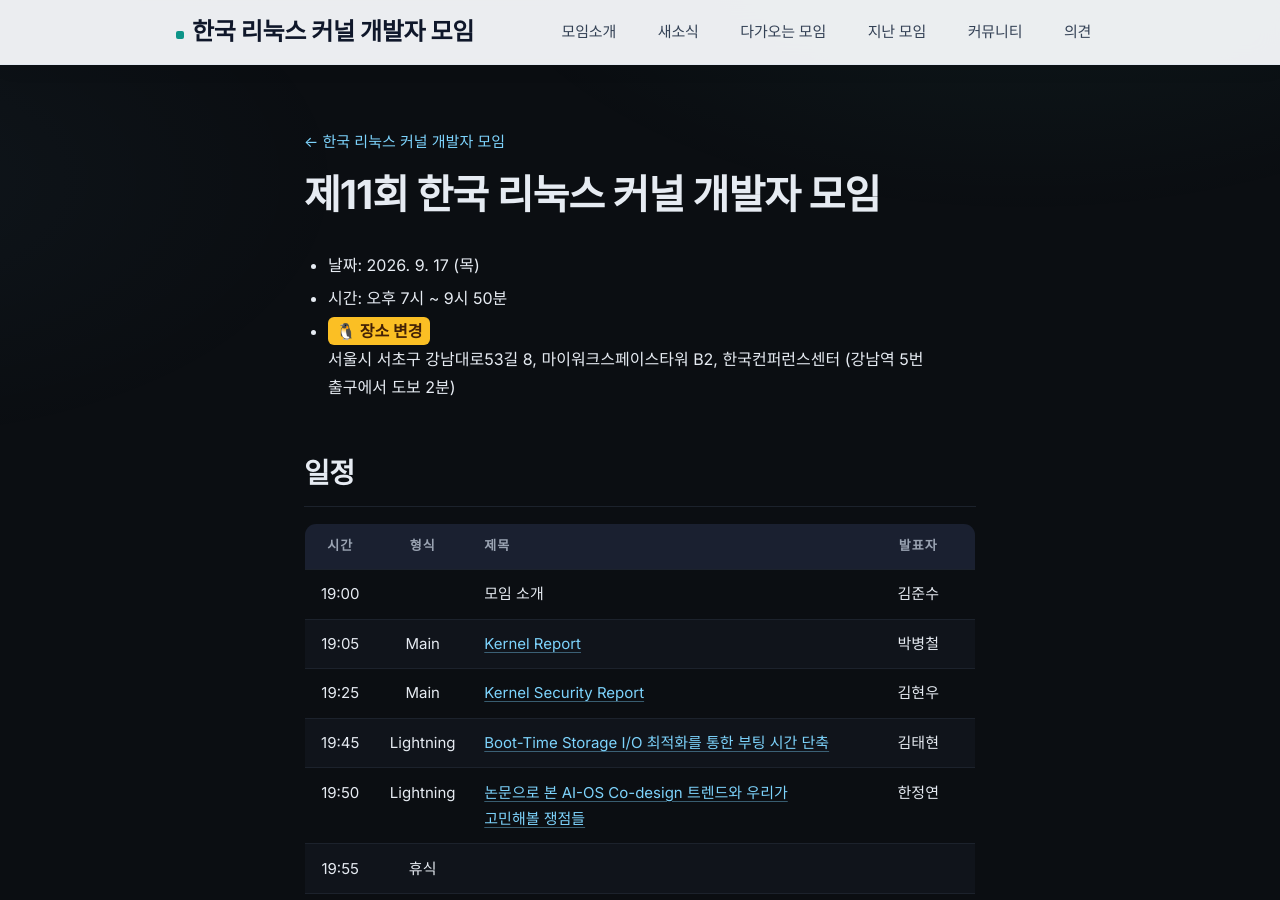
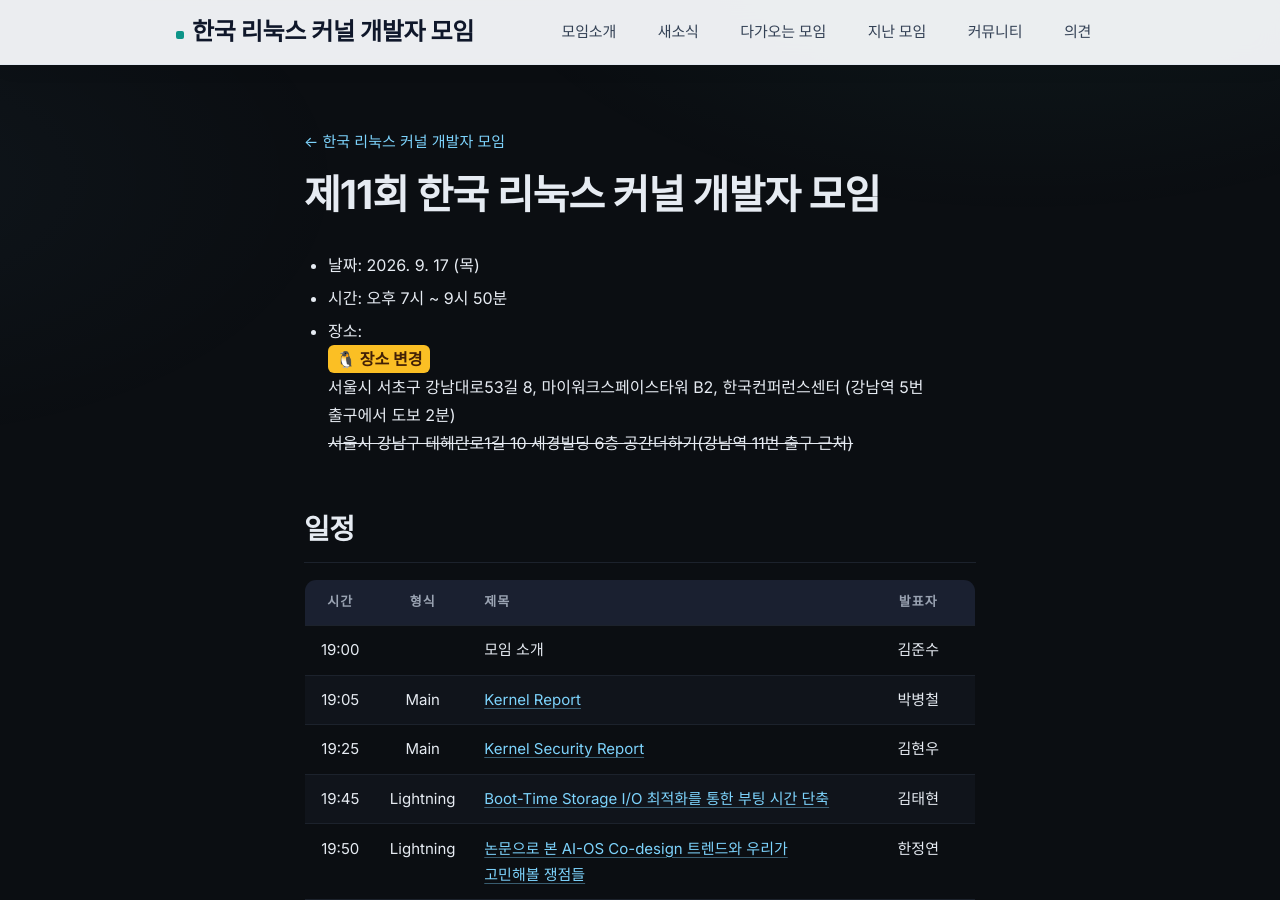
Before and after one commit to kernel-dev-ko/kernel-dev-ko.github.io, a Jekyll site: the page built from 11th/index.md, in a window 1280 px wide and 900 px high. Built offline with Jekyll 4.4.1, drawn with Linux system fonts in a browser that asks for light colours.

Commit message:
Update venue change notice

```diff
--- a/11th/index.md
+++ b/11th/index.md
@@ -8,8 +8,10 @@ permalink: 11th/
 
 * 날짜: 2026. 9. 17 (목)
 * 시간: 오후 7시 ~ 9시 50분
-* <span class="venue-change-notice">🐧 장소 변경</span><br>
-  서울시 서초구 강남대로53길 8, 마이워크스페이스타워 B2, 한국컨퍼런스센터 (강남역 5번 출구에서 도보 2분)
+* 장소:<br>
+  <span class="venue-change-notice">🐧 장소 변경</span><br>
+  서울시 서초구 강남대로53길 8, 마이워크스페이스타워 B2, 한국컨퍼런스센터 (강남역 5번 출구에서 도보 2분)<br>
+  ~~서울시 강남구 테헤란로1길 10 세경빌딩 6층 공간더하기(강남역 11번 출구 근처)~~
 
 ## 일정
 
--- a/_data/meetups.yml
+++ b/_data/meetups.yml
@@ -17,7 +17,9 @@
   date: 2026-09-17
   status: upcoming
   venue_changed: true
-  venue: 서울시 서초구 강남대로53길 8, 마이워크스페이스타워 B2, 한국컨퍼런스센터 (강남역 5번 출구에서 도보 2분)
+  venue: >-
+    서울시 서초구 강남대로53길 8, 마이워크스페이스타워 B2, 한국컨퍼런스센터 (강남역 5번 출구에서 도보 2분)<br>
+    <s>서울시 강남구 테헤란로1길 10 세경빌딩 6층 공간더하기(강남역 11번 출구 근처)</s>
   time: 오후 7시 ~ 9시 50분
   rsvp:
     url: https://event-us.kr/klkd/event/133026
--- a/_data/news.yml
+++ b/_data/news.yml
@@ -10,6 +10,9 @@
   title: 제11회 모임 장소 변경
   body: >-
     참가 신청 인원 증가에 따라 보다 넓고 쾌적한 환경에서 행사를 진행하기 위해 행사 장소가 변경되었습니다.
+
+
+    장소 변경: 공간더하기 (기존) -> 한국컨퍼런스센터 (변경)
 
 - date: 2026-08-19
   title: 제11회 발표자/주제 확정 및 참가신청 오픈
```
